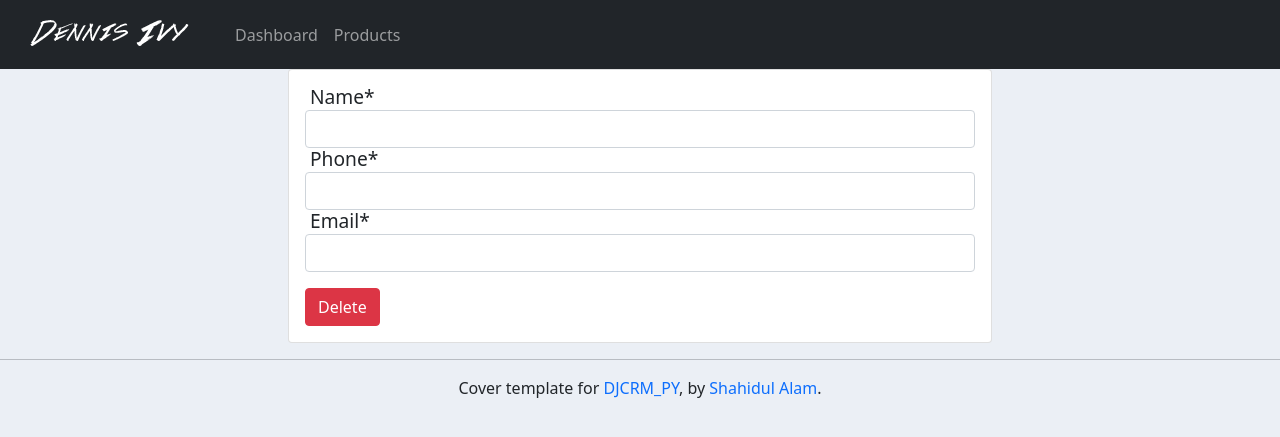
After one commit to shz-code/DJCRM_PY, a Django app: template accounts/templates/accounts/customer_delete_form.html in a window 1280 px wide. The commit adds this page. Shown: the top 437 px of the page. Run offline with Django 3.2, Linux system fonts and the light colour scheme; the template is opened without the code that fills it: values that come from a table or form of the project are taken from there, others are empty; some libraries are stand-ins or nearby versions.

Commit message:
fix v1.3

```diff
--- a/accounts/models.py
+++ b/accounts/models.py
@@ -6,7 +6,7 @@ from django.urls import reverse
 
 class Customer(models.Model):
     name = models.CharField(max_length=100, null=True)
-    phone = models.CharField(max_length=20, null=True)
+    phone = models.CharField(max_length=20, null=True,unique=True)
     email = models.EmailField(null=True)
     date_cerated = models.DateTimeField(auto_now_add=True, null=True)
 
--- a/accounts/templates/accounts/customer.html
+++ b/accounts/templates/accounts/customer.html
@@ -13,7 +13,7 @@
 			<h5>Customer: {{customer.name}} </h5>
 			<hr>
 			<a class="btn btn-outline-info  btn-sm btn-block" href=" {% url 'accounts:update_customer' customer.id%} ">Update Customer</a>
-			<a class="btn btn-outline-danger mt-2 btn-sm btn-block" href="">Delete Customer</a>
+			<a class="btn btn-outline-danger mt-2 btn-sm btn-block" href="{% url 'accounts:delete_customer' customer.id %}">Delete Customer</a>
 
 		</div>
 	</div>
--- /dev/null
+++ b/accounts/templates/accounts/customer_delete_form.html
@@ -0,0 +1,23 @@
+{%  extends 'accounts/main.html' %}
+{% load crispy_forms_tags %}
+{% block title %}Delete User{% endblock title %}
+{% block content %}
+
+
+<div class="container row mx-auto">
+	<div class="col-md-8 mx-auto">
+		<div class="card card-body">
+
+			<form method="POST">
+				{% csrf_token %}
+				{{form|crispy}}
+
+				<button class= "btn btn-danger mt-3" type="submit">Delete</button>
+			</form>
+
+		</div>
+	</div>
+</div>
+
+
+{% endblock %}
--- a/accounts/urls.py
+++ b/accounts/urls.py
@@ -12,4 +12,5 @@ urlpatterns = [
     path('customer/<int:pk>', views.customer , name='customer'),
     path('create-customer/', views.createCustomer , name='create_customer'),
     path('update-customer/<int:pk>', views.updateCustomer , name='update_customer'),
+    path('delete-customer/<int:pk>', views.deleteCustomer , name='delete_customer'),
 ]
```
Also changed, not shown: accounts/views.py (+11 -3 lines), accounts/migrations/0003_auto_20210918_1931.py (added).
